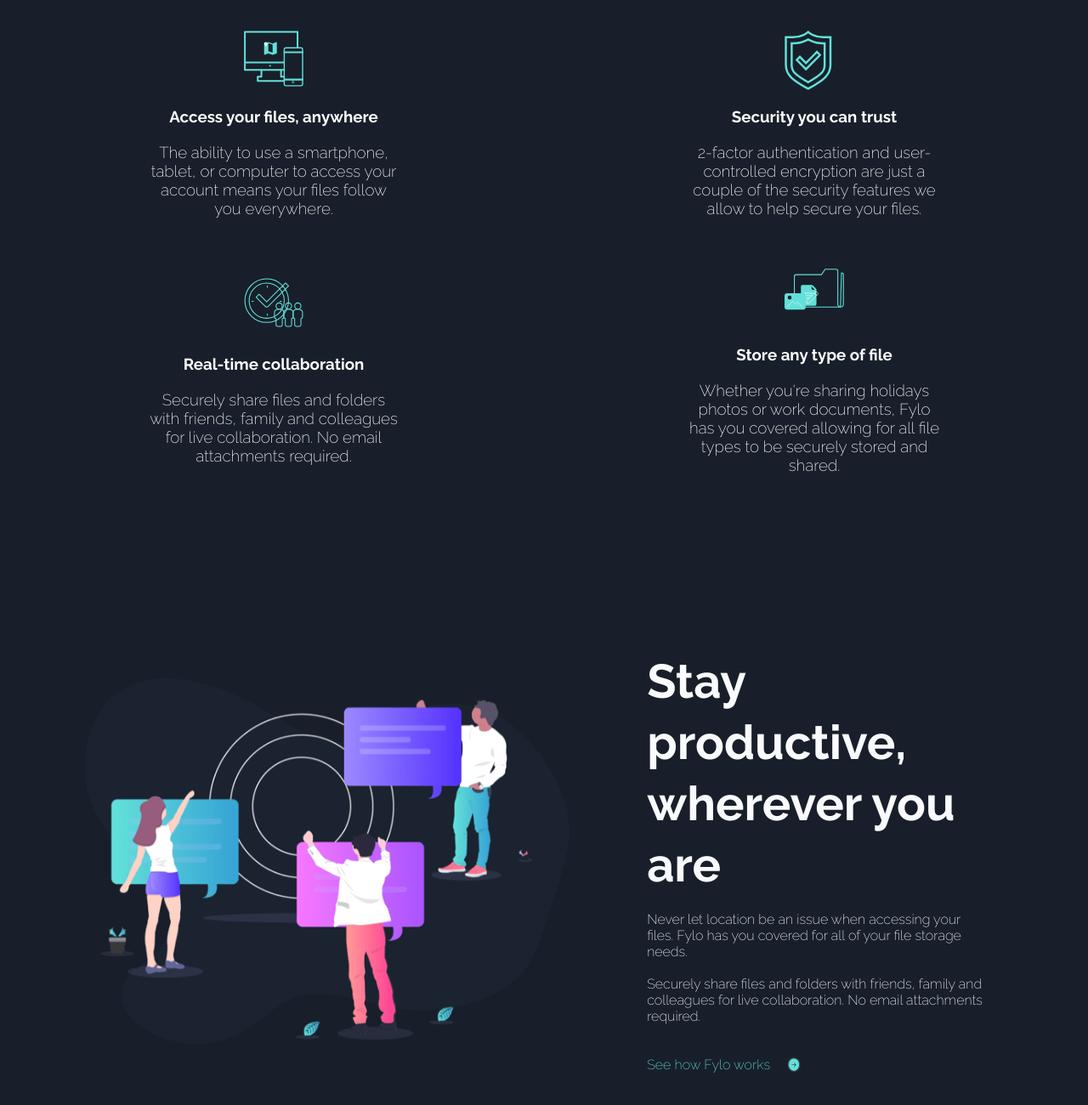
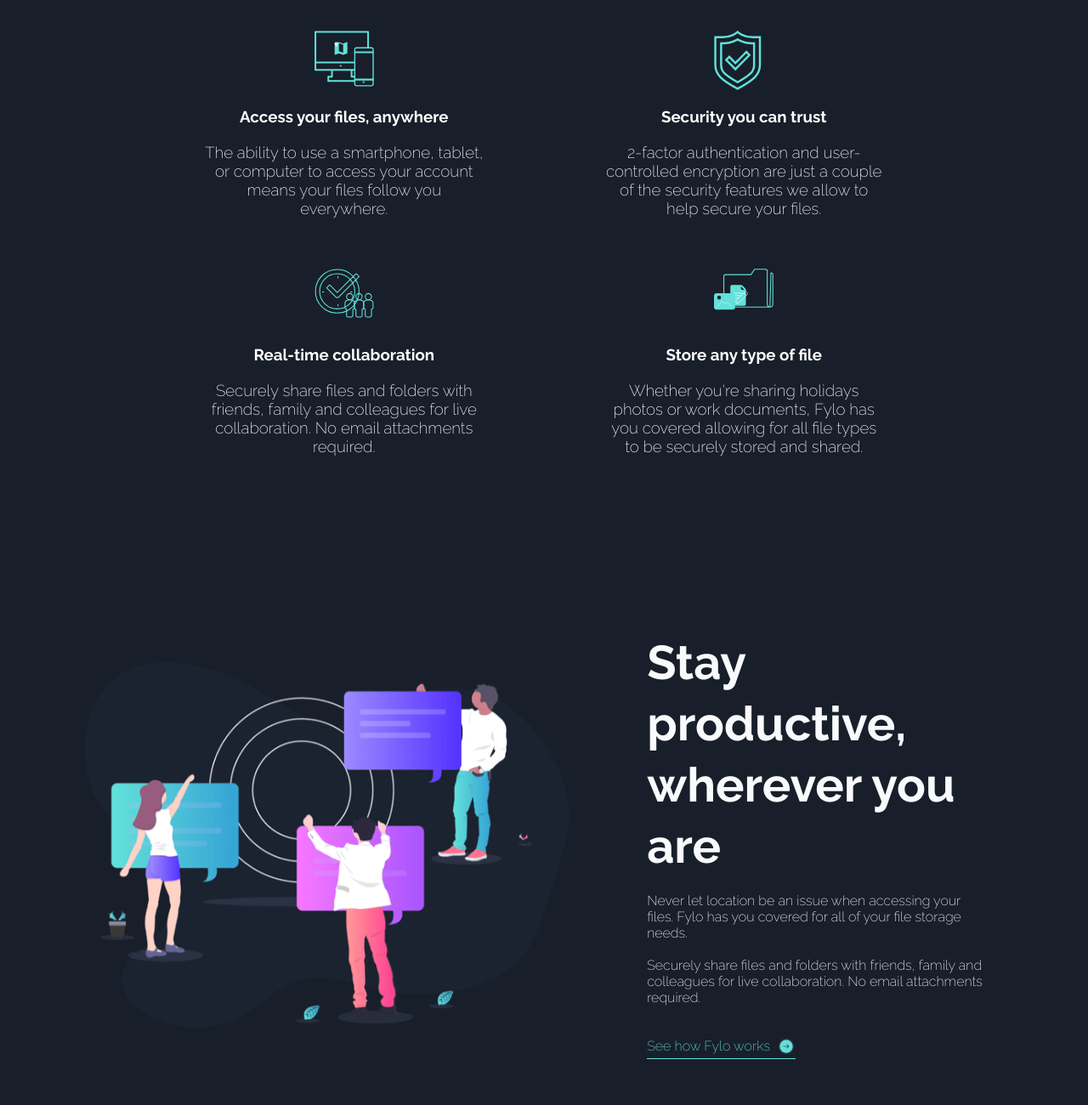
Before and after one commit to Alexs-Kapene/Projet_Groupe_4, a plain HTML site: page src/index.html in a window 1280 px wide. Shown: the part 1159-2459 px from the top of the page at 85% size. Drawn offline with Linux system fonts and the light colour scheme; a web font is replaced by a local one.

Commit message:
fix: fixing marge of cards and adding an underline text

```diff
--- a/src/index.html
+++ b/src/index.html
@@ -100,11 +100,50 @@
   attachments required.</p><br><br>
   <a href="">
         <div class="link-stay">
-          <p>See how Fylo works</p>
+          <p id="ligne">See how Fylo works</p>
           <img src="./assets/images/icon-arrow.svg" alt="">
         </div></a>
       </div>
      </div>
+     <!--Tesimonies
+     <div class="div-testp">
+      <div class="ico-apo"></div>
+      <div class="cards-test">
+        <div class="testimony">
+          <div>
+          <p>Fylo has improved our team productivity by an order of magnitude. Since making the switch our team has
+  become a well-oiled collaboration machine.</p></div>
+          <div class="b-profile">
+            <div class="photoprofil1"></div>
+            <div>
+            <h5 class="name-pro">Satish Patel</h5>
+            <h5>Founder & CEO, Huddle</h5></div>
+          </div>
+        </div>
+        <div class="testimony">
+          <div>
+          <p>Fylo has improved our team productivity by an order of magnitude. Since making the switch our team has
+  become a well-oiled collaboration machine.</p></div>
+          <div class="b-profile">
+            <div class="photoprofil2"></div>
+            <div>
+            <h5 class="name-pro">Bruce McKenzie</h5>
+            <h5>Founder & CEO, Huddle</h5></div>
+          </div>
+        </div>
+        <div class="testimony">
+          <div>
+          <p>Fylo has improved our team productivity by an order of magnitude. Since making the switch our team has
+  become a well-oiled collaboration machine.</p></div>
+          <div class="b-profile">
+            <div class="photoprofil3"></div>
+            <div>
+            <h5 class="name-pro">Iva Boyd</h5>
+            <h5>Founder & CEO, Huddle</h5></div>
+          </div>
+        </div>
+      </div>
+     </div>-->
     </main>
   </body>
 </html>
--- a/src/styles/input.css
+++ b/src/styles/input.css
@@ -181,18 +181,20 @@ main {
 /* ======================================= Style Lucien*/
 /* Design cards*/
 .services {
+  margin-left: 40px;
+  margin-right: 40px;
   height: auto;
   background-color: var(--main-background);
   display: flex;
   flex-direction: row;
-  gap: 6%;
+  gap: 7%;
   align-items: center;
   flex-wrap: wrap;
-  justify-content: space-around;
+  justify-content: center;
 }
 .service-card {
   padding: 30px;
-  width:30%;
+  width:35%;
   /*background-color: rgb(35, 72, 220);*/
   display: flex;
   align-items: center;
@@ -263,16 +265,98 @@ main {
   line-height: 4.5rem;
 }
 .link-stay {
+  width: 175px;
   display: flex;
   flex-direction: row;
   gap: 5%;
+  border-bottom: #65e2d9 solid;
+  border-width: 1px;
+  padding-bottom: 4px;
 }
 .link-stay p {
   color:var(--btn-hover-color);
 }
+/*
+.link-stay #ligne {
+  border-bottom: #65e2d9;
+  border-width: 1px;
+  padding-bottom: 4px;
+}*/
+.link-stay img{
+  width: 20px;
+  height: 20px;
+}
 .link-stay p:hover {
   color: #b5f3ea;
 }
+/* Style Testimonies
+.div-testp {
+  width: 85%;
+  display: flex;
+  margin: 13% 10% 0% 10%;
+  display: flex;
+  flex-direction: column;
+  justify-content: flex-start;
+}
+.ico-apo {
+  height: 70px;
+  width: 70px;
+  background-image: url("../assets/images/bg-quotes.png");
+  background-repeat: no-repeat;
+  background-size: contain;
+}
+.cards-test {
+  margin-top: -2%;
+  margin-left: 1.5%;
+  height: 100%;
+  display: flex;
+  flex-direction: row;
+  justify-content: flex-start;
+  gap: 3%;
+
+}
+.testimony {
+  background-color: var(--testimonials-background);
+  width: 40%;
+  padding: 3% 2% 2% 2%;
+  flex-direction: column;
+  display: flex;
+  justify-content: flex-start;
+  gap: 25px;
+}
+.b-profile {
+  display: flex;
+  flex-direction: row;
+  gap: 10px;
+
+}
+.photoprofil1 {
+  width: 35px;
+  height: 35px;
+  border-radius: 50%;
+  background-image: url("../assets/images/profile-1.jpg");
+  background-size: contain;
+  background-repeat: no-repeat;
+}
+.photoprofil2 {
+  width: 35px;
+  height: 35px;
+  border-radius: 50%;
+  background-image: url("../assets/images/profile-2.jpg");
+  background-size: contain;
+  background-repeat: no-repeat;
+}
+.photoprofil3 {
+  width: 35px;
+  height: 35px;
+  border-radius: 50%;
+  background-image: url("../assets/images/profile-3.jpg");
+  background-size: contain;
+  background-repeat: no-repeat;
+}
+.name-pro {
+  font-weight: var(--weight-blod);
+}*/
 
 /* < ======================================================== > */
 /* Media Queries */
@@ -374,4 +458,40 @@ main {
     padding-right: 0%;
     width: 100%;
   }
+  /*
+  .div-testp {
+    flex-direction: column;
+    margin-top: 13%;
+    margin-left: 0%;
+    margin-right: 0%;
+    width: 100%;
+    gap: 0%;
+  }
+  .cards-test {
+    width: 100%;
+    padding: 0%;
+    margin: 0%;
+    flex-direction: column;
+    display: flex;
+    justify-content: center;
+    gap: 25px;
+  }
+  .testimony {
+    margin: 0%;
+    flex-direction: column;
+    justify-content: center;
+    width: 100%;
+    padding-bottom: 10px;
+    padding-top: 20px;
+    padding-left: 15px;
+    padding-right: 10%;
+  }
+  .ico-apo {
+    width: 30px;
+    height: 30px;
+    border-radius: 50%;
+    background-size: contain;
+    background-repeat: no-repeats;
+  }*/
+
 }
```
